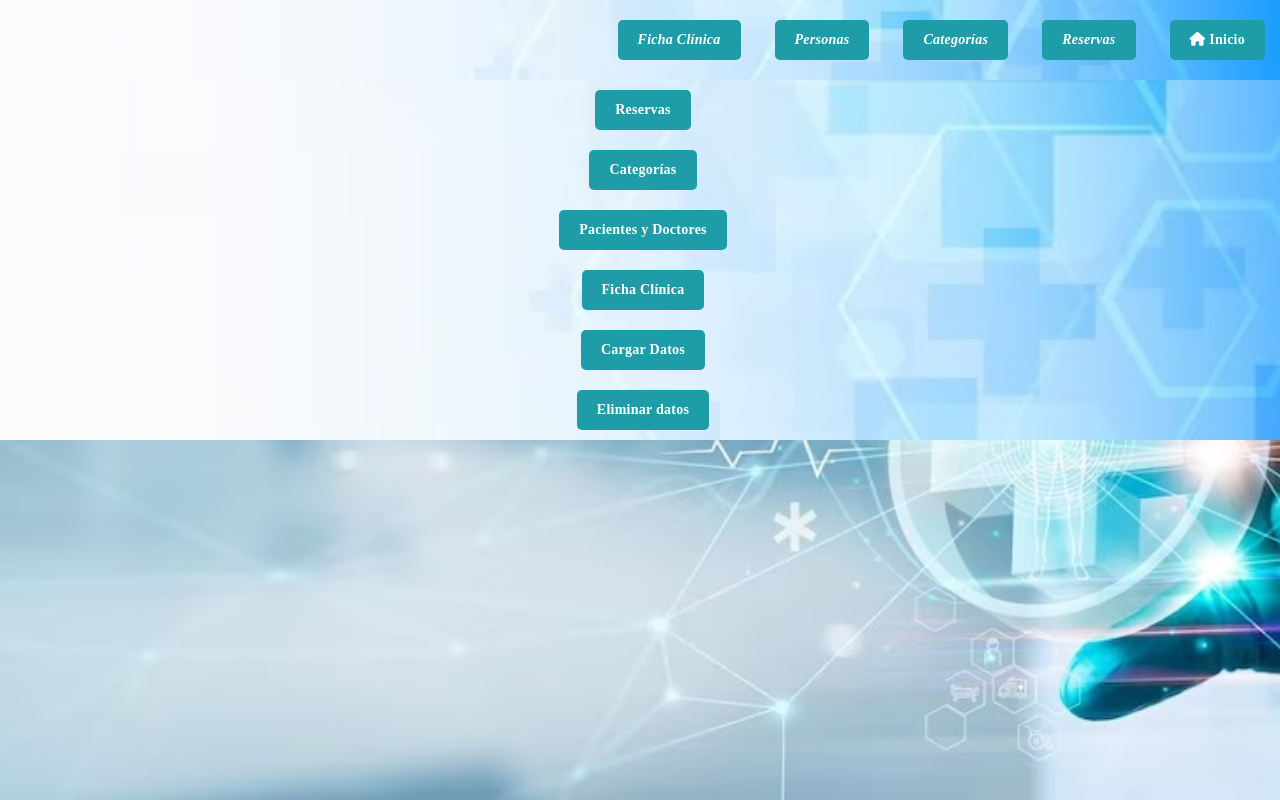
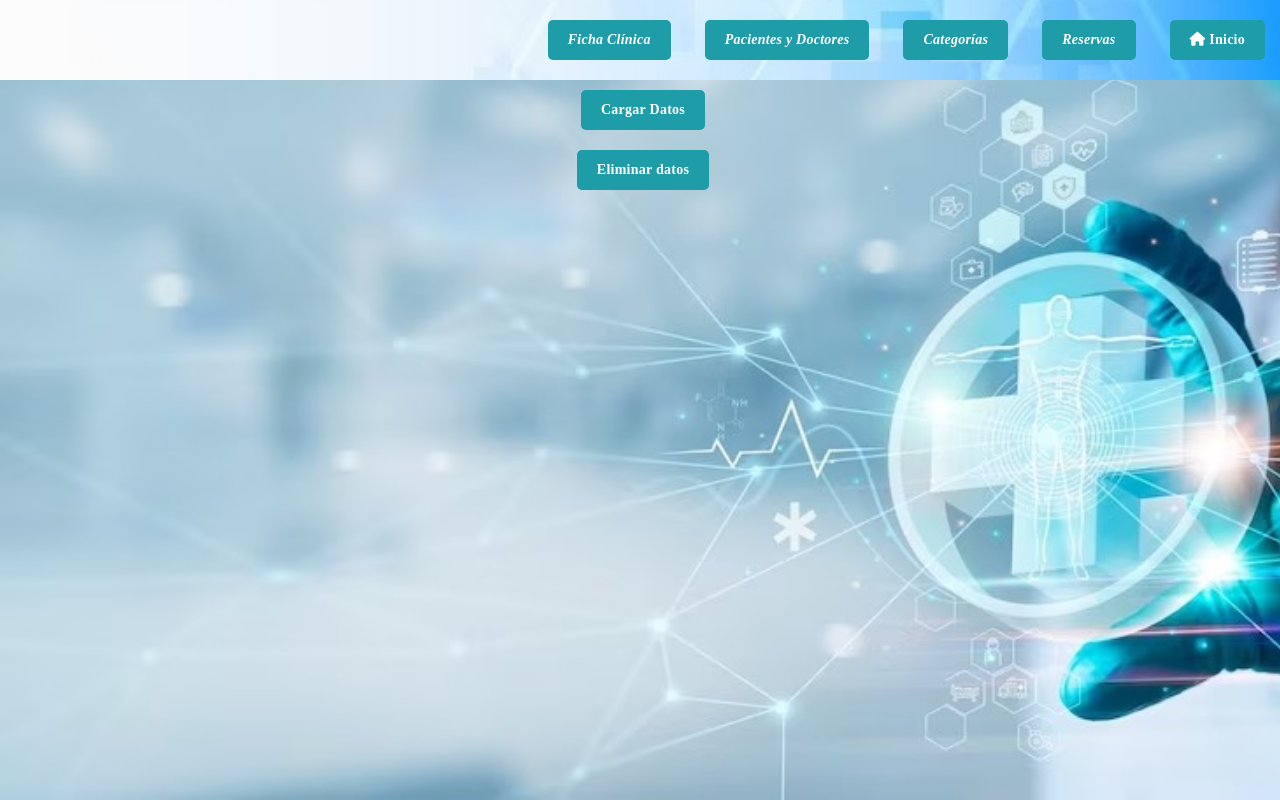
Before and after one commit to jorgepaiva1/tp1p-front, an Angular app in the folder front/: page / in a window 1280 px wide. Built offline with nearby package versions, Linux system fonts and the light colour scheme.

Commit message:
Solucion home

```diff
--- a/front/src/app/cabecera/header.component.html
+++ b/front/src/app/cabecera/header.component.html
@@ -8,7 +8,7 @@
         </a>
             <i><a href="reservations" class="button">Reservas</a></i>
             <i><a href="categories" class="button">Categorías</a></i>
-            <i><a href="persons" class="button">Personas</a></i>
+            <i><a href="persons" class="button">Pacientes y Doctores</a></i>
             <i><a href="medical-records" class="button">Ficha Clínica</a></i>
             <!--<li><a href="#" class="button" (click)="loadData()">Cargar Datos Base</a></li>
             <li><a href="#" class="button" (click)="eraseData()">Limpiar datos</a></li>-->
--- a/front/src/app/inicio/home.component.html
+++ b/front/src/app/inicio/home.component.html
@@ -2,15 +2,13 @@
     <meta name="viewport" content="width=device-width, initial-scale=1">
 </head>
 <body>
-    <div class="container">
         <!--h1 style="color: beige; font-weight: bold;">Servicios</-h1-->
         <div class="buttons">
-          <li><a href="reservations" class="button">Reservas</a></li>
+          <!--<li><a href="reservations" class="button">Reservas</a></li>
           <li><a href="categories" class="button">Categorías</a></li>
           <li><a href="persons" class="button">Pacientes y Doctores</a></li>
-          <li><a href="medical-records" class="button">Ficha Clínica</a></li>
+          <li><a href="medical-records" class="button">Ficha Clínica</a></li>-->
           <li><a href="#" class="button" (click)="loadData()">Cargar Datos</a></li>
           <li><a href="#" class="button" (click)="eraseData()">Eliminar datos</a></li>
-        </div>
     </div>
 </body>
```
